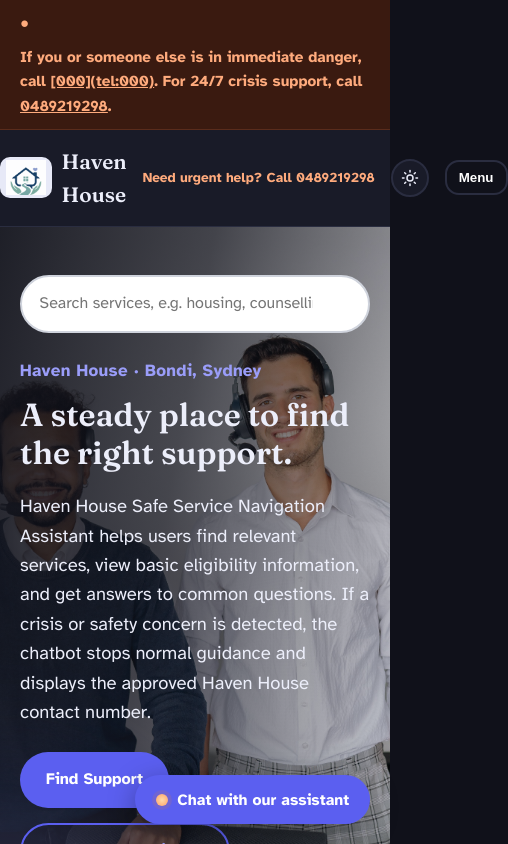
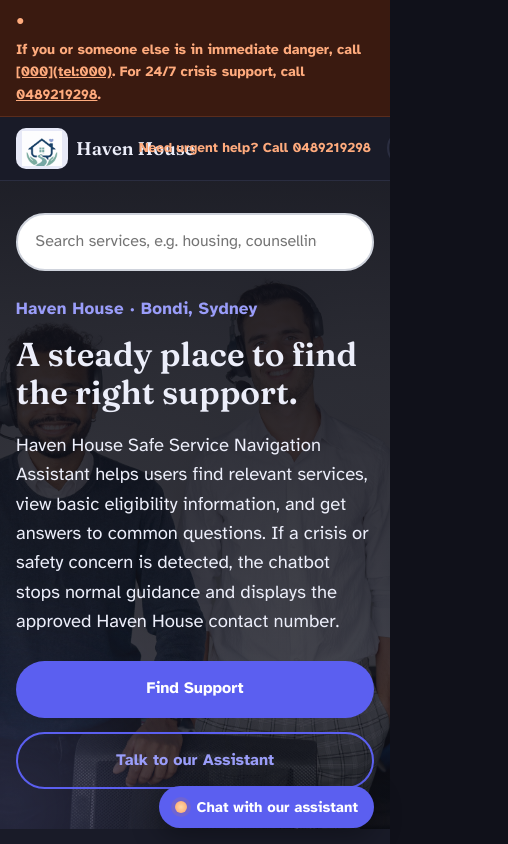
Before and after one commit to randimalfernando/HavenHouse, a Next.js app: page / in a window 390 px wide. Shown: the top 844 px of the page, 508 px wide, since content can reach past the window. Built offline with nearby package versions, Linux system fonts and the light colour scheme.

Commit message:
mobile fix in user

```diff
--- a/app/globals.css
+++ b/app/globals.css
@@ -1628,7 +1628,7 @@ textarea:focus-visible,
 .about-stat { text-align: center; padding: 1.25rem 1rem; border: 1px solid rgba(128,128,160,0.25); border-radius: 16px; background: rgba(128,128,160,0.07); }
 .about-stat strong { display: block; font-size: 1.9rem; }
 .about-stat span { opacity: 0.8; font-size: 0.9rem; }
-.about-split { display: grid; grid-template-columns: repeat(auto-fit, minmax(300px, 1fr)); gap: 2rem; align-items: start; }
+.about-split { display: grid; grid-template-columns: repeat(auto-fit, minmax(min(300px, 100%), 1fr)); gap: 2rem; align-items: start; }
 .about-grid { display: grid; gap: 1rem; margin-top: 1.25rem; }
 .about-grid--4 { grid-template-columns: repeat(auto-fit, minmax(220px, 1fr)); }
 .about-grid--3 { grid-template-columns: repeat(auto-fit, minmax(260px, 1fr)); }
@@ -1642,3 +1642,34 @@ textarea:focus-visible,
 .about-actions { display: flex; gap: 0.75rem; flex-wrap: wrap; margin-top: 1rem; }
 .about-cta { text-align: center; padding: 2.5rem 1.5rem; border: 1px solid rgba(128,128,160,0.25); border-radius: 20px; background: rgba(128,128,160,0.07); }
 .about-cta .about-actions { justify-content: center; }
+
+/* ---------------- Mobile hardening (public site) ---------------- */
+html, body { max-width: 100%; overflow-x: clip; }
+
+/* keep the header's side padding (it was being reset to 0) */
+.site-header__inner { padding-left: 1.25rem; padding-right: 1.25rem; }
+
+.site-header__logo { white-space: nowrap; min-width: 0; }
+.card, .grid > *, .container > * { min-width: 0; }
+main h1, main h2, main h3, main p, main li, main a { overflow-wrap: anywhere; }
+
+@media (max-width: 640px) {
+  .container { padding: 0 1rem; }
+
+  .crisis-banner__inner { font-size: 0.88rem; padding: 0.6rem 1rem; gap: 0.4rem; }
+
+  .site-header__inner { gap: 0.5rem; padding: 0.7rem 1rem; }
+  .site-header__logo { font-size: 1.15rem; gap: 0.5rem; }
+
+  .hero { min-height: auto; padding: 2rem 0 2.5rem; }
+  .hero h1 { font-size: clamp(1.9rem, 8.5vw, 2.4rem); line-height: 1.15; }
+  .hero-slider__overlay {
+    background: linear-gradient(180deg, var(--hero-overlay-from) 0%, var(--hero-overlay-via) 100%);
+  }
+  .hero__actions { flex-direction: column; align-items: stretch; }
+  .hero__actions .btn { width: 100%; }
+
+  .btn { max-width: 100%; }
+  .chat-launcher { right: 1rem; bottom: 1rem; padding: 0.75rem 1rem; font-size: 0.92rem; }
+  .chat-window { right: 0.5rem; bottom: 0.5rem; width: calc(100vw - 1rem); }
+}
```
Also changed, not shown: 1 other file (tests, documents, lock files or other folders).
